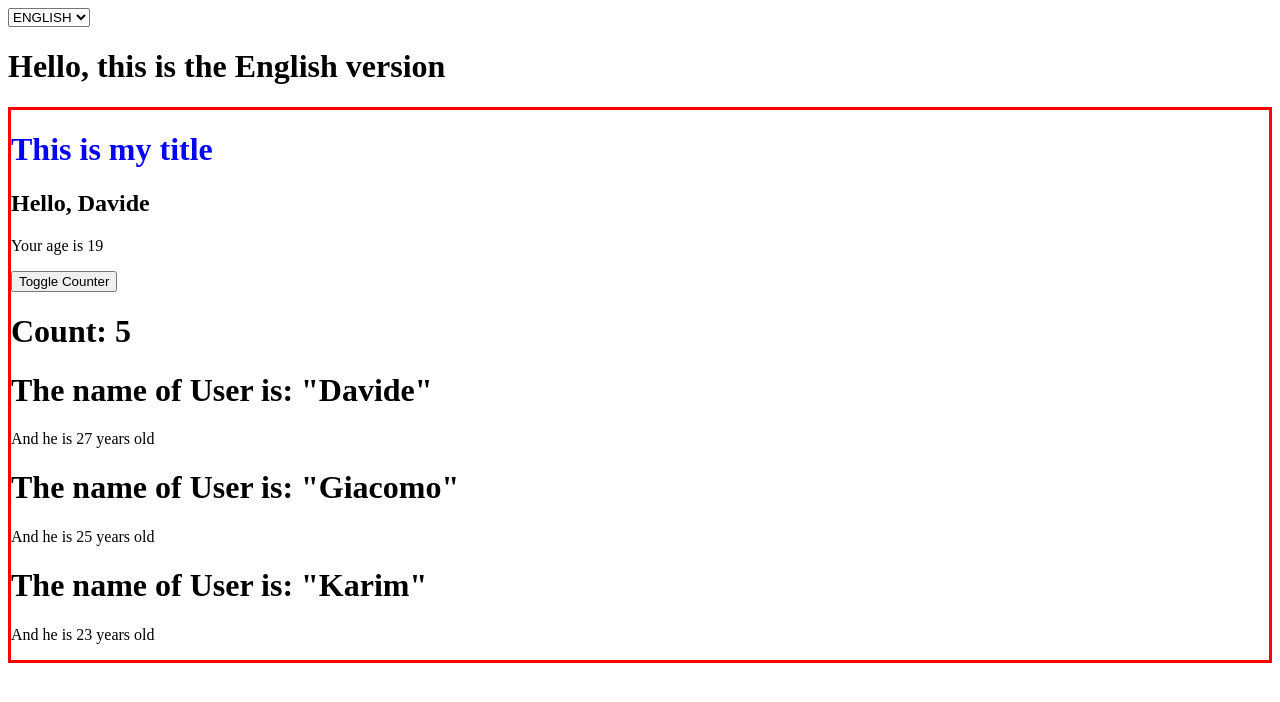
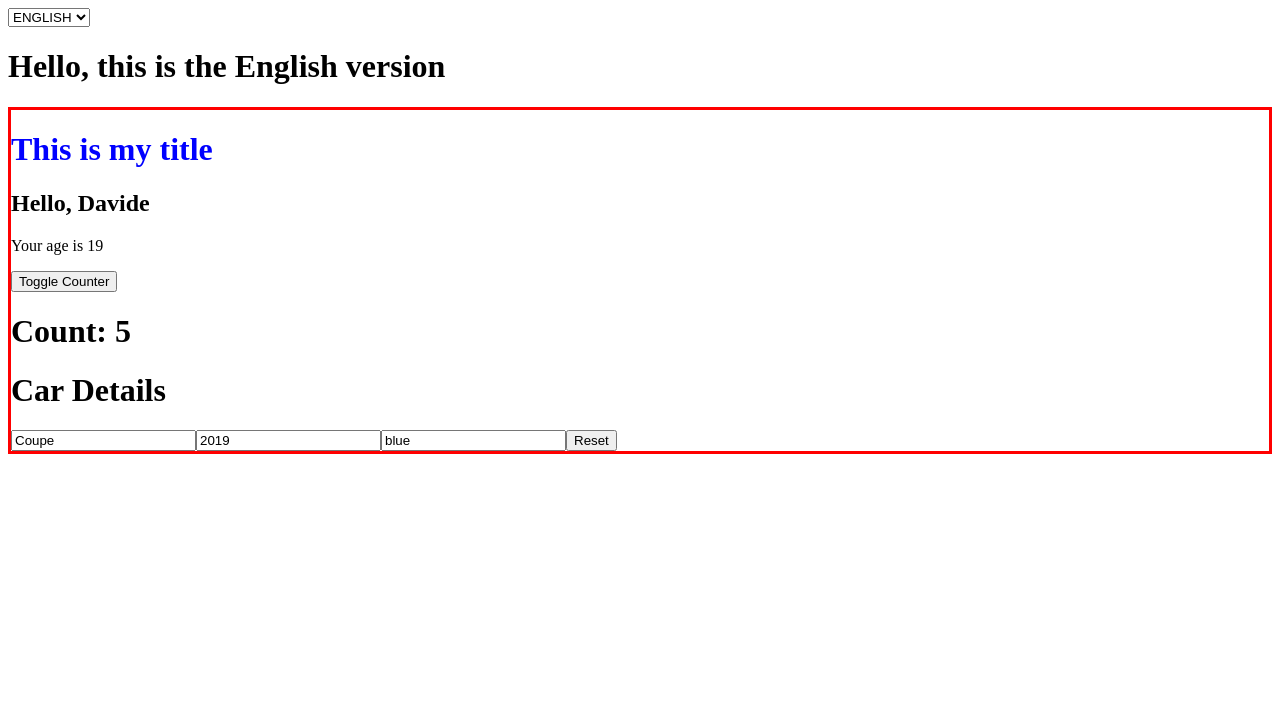
Before and after one commit to DavidePuziello/react-exercises, a React (Create React App) app: page / in a window 1280 px wide. Shown: the top 702 px of the page. Built offline with nearby package versions, Linux system fonts and the light colour scheme.

Commit message:
Feat: Exercise Update

```diff
--- a/src/App.js
+++ b/src/App.js
@@ -3,7 +3,7 @@ import { Container } from "./Container";
 import { LanguageContext } from "./LanguageContext";
 import { Welcome } from "./Welcome";
 import { Counter } from "./Counter";
-import { FilteredList } from "./FilteredList";
+import { CarDetails } from "./CarDetails";
 
 export function App() {
     const [showCounter, setShowCounter] = useState(true)
@@ -18,7 +18,7 @@ export function App() {
             <Welcome />
             <button onClick={handleToggleCounter}>Toggle Counter</button>
             {showCounter && <Counter />}
-            <FilteredList />
+            <CarDetails />
         </Container>
     </div>
 }
--- /dev/null
+++ b/src/CarDetails.js
@@ -0,0 +1,45 @@
+import { useRef, useState } from "react";
+
+export function CarDetails({ initialData = {
+    model: "Coupe",
+    year: 2019,
+    color: "blue"
+} }) {
+
+    const modelRef = useRef()
+    const yearRef = useRef()
+    const colorRef = useRef()
+
+    const [model, setModel] = useState(initialData.model)
+    const [year, setYear] = useState(initialData.year)
+    const [color, setColor] = useState(initialData.color)
+
+    function handleModelChange() {
+        setModel(modelRef.current.value)
+    }
+
+    function handleYearChange() {
+        setYear(yearRef.current.value)
+    }
+
+    function handleColorChange() {
+        setColor(colorRef.current.value)
+    }
+
+    function handleFormReset(e) {
+        e.preventDefault()
+        modelRef.current.value = initialData.model;
+        yearRef.current.value = initialData.year;
+        colorRef.current.value = initialData.color;
+        console.log(model, year, color)
+    }
+
+    return <form onSubmit={handleFormReset}>
+        <h1>Car Details</h1>
+        <input ref={modelRef} value={model} onChange={handleModelChange} defaultValue={initialData.model} />
+        <input ref={yearRef} value={year} onChange={handleYearChange} defaultValue={initialData.year} />
+        <input ref={colorRef} value={color} onChange={handleColorChange} defaultValue={initialData.color} />
+        <button>Reset</button>
+    </form>
+
+}
```
